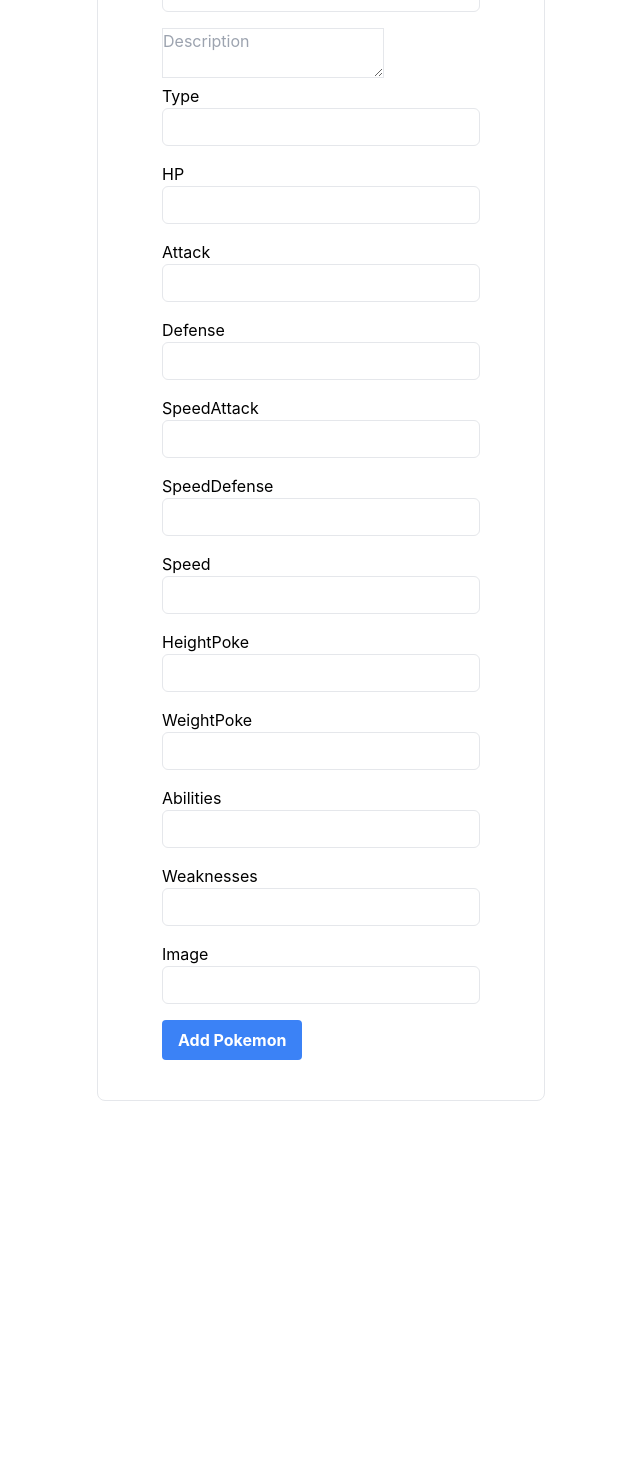
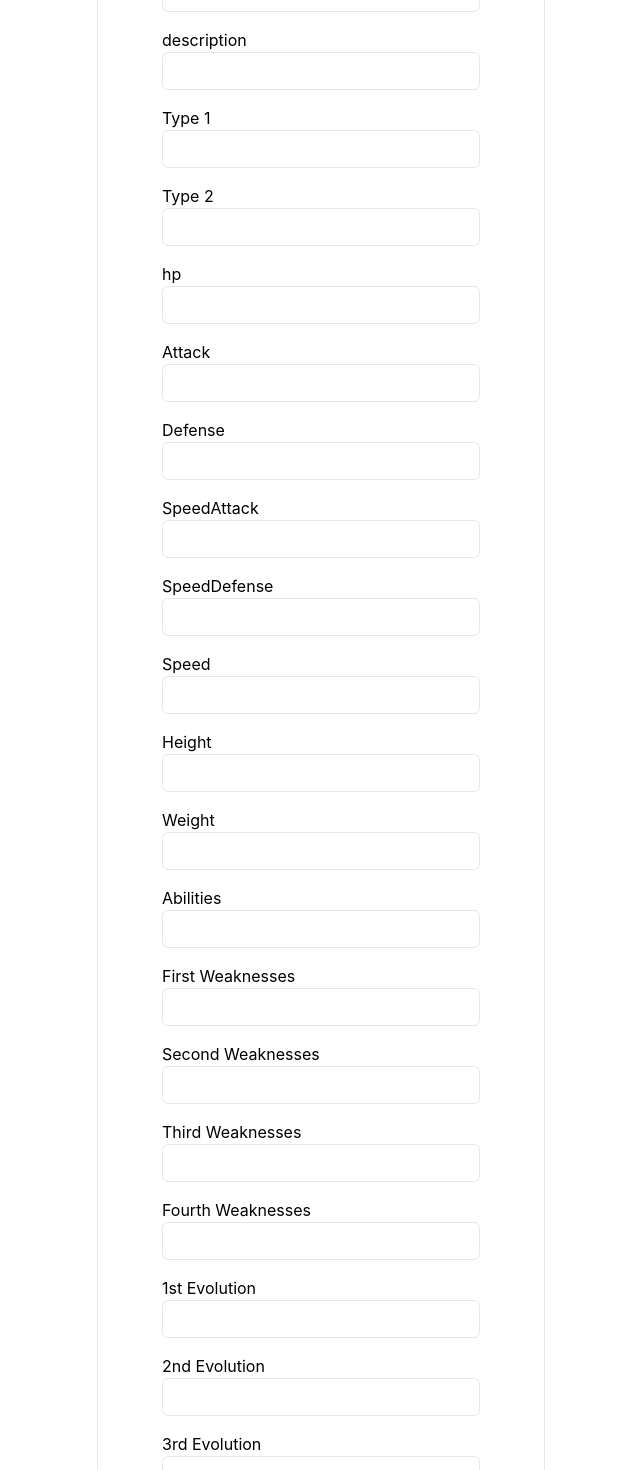
Before and after one commit to chicodevbr/pokedex-app, a React (Create React App) app: page /add in a window 1280 px wide. Shown: the part 340-1810 px from the top of the page, without its empty margins (319-959 px from the left). Before the commit the page ends 1441 px from the top, so only its background shows below. Built offline with nearby package versions, Linux system fonts and the light colour scheme.

Commit message:
add formik

```diff
--- a/package.json
+++ b/package.json
@@ -9,6 +9,7 @@
     "@testing-library/react": "11.1.0",
     "@testing-library/user-event": "12.1.10",
     "axios": "0.21.1",
+    "formik": "2.2.9",
     "jwt-decode": "3.1.2",
     "react": "17.0.2",
     "react-dom": "17.0.2",
--- a/src/components/AddPoke/AddPoke.js
+++ b/src/components/AddPoke/AddPoke.js
@@ -1,48 +1,74 @@
 import React, { useState } from 'react';
+import { useHistory } from 'react-router';
+
 import Button from '../UI/Button';
 import Input from '../UI/Input';
+
+import { useFormik } from 'formik';
 import axios from 'axios';
 import { BASE_URL } from '../../api/PokesService';
-import { useHistory } from 'react-router';
 
 const AddPoke = () => {
   const history = useHistory();
-  const [dexnumber, SetDexnumber] = useState();
-  const [name, setName] = useState('');
-  const [description, setDescription] = useState('');
-  const [type, setType] = useState([]);
-  const [hp, setHp] = useState('');
-  const [attack, setAttack] = useState('');
-  const [defense, setDefense] = useState('');
-  const [speedAttack, setSpeedAttack] = useState('');
-  const [speedDefense, setSpeedDefense] = useState('');
-  const [speed, setSpeed] = useState('');
-  const [weaknesses, setWeaknesses] = useState([]);
-  const [abilities, setAbilities] = useState('');
-  const [height, setHeightPoke] = useState('');
-  const [weight, setWeightPoke] = useState('');
-  const [image, setImage] = useState('');
 
-  const postData = () => {
-    axios.post(`${BASE_URL}/pokemon`, {
-      dexnumber,
-      name,
-      description,
-      type,
-      hp,
-      attack,
-      defense,
-      speed,
-      speedAttack,
-      speedDefense,
-      height,
-      weight,
-      weaknesses,
-      abilities,
-      image,
-    });
-    history.push('/dashboard');
-  };
+  const formik = useFormik({
+    initialValues: {
+      dexnumber: '',
+      name: '',
+      description: '',
+      type: { first: '', second: '' },
+      hp: '',
+      attack: '',
+      defense: '',
+      speed: '',
+      speedAttack: '',
+      speedDefense: '',
+      height: '',
+      weight: '',
+      weaknesses: { first: '', second: '', third: '', fourth: '' },
+      abilities: '',
+      evolution: { first: '', second: '', third: '' },
+      image: '',
+    },
+    async onSubmit(values) {
+      const body = {
+        dexnumber: values.dexnumber,
+        name: values.name,
+        description: values.description,
+        type: { first: values.type.first, second: values.type.second },
+        hp: values.hp,
+        attack: values.attack,
+        defense: values.defense,
+        speed: values.speed,
+        speedAttack: values.speedAttack,
+        speedDefense: values.speedDefense,
+        height: values.height,
+        weight: values.weight,
+        weaknesses: {
+          first: values.weaknesses.first,
+          second: values.weaknesses.second,
+          third: values.weaknesses.third,
+          fourth: values.weaknesses.fourth,
+        },
+        abilities: values.abilities,
+        evolution: {
+          first: values.evolution.first,
+          second: values.evolution.second,
+          third: values.evolution.third,
+        },
+        image: values.image,
+      };
+
+      console.log(body);
+
+      const response = await axios
+        .post(`${BASE_URL}/pokemon`, body)
+        .catch((err) => console.log(err));
+
+      console.log(response);
+      //history.push('/dashboard');
+    },
+  });
 
   return (
     <div className="h-screen flex bg-gray-bg1">
@@ -51,103 +77,189 @@
           Add Pokemons
         </h1>
 
-        <form>
+        <form onSubmit={formik.handleSubmit}>
           <Input
             label="NumberDex"
-            type="Number"
-            id="NumberDex"
-            onChange={(e) => SetDexnumber(e.target.value)}
+            type="text"
+            name="dexnumber"
+            id="dexnumber"
+            defaultValue={formik.values.dexnumber}
+            onChange={formik.handleChange}
           />
           <Input
             label="Name"
             type="text"
+            name="name"
             id="name"
-            onChange={(e) => setName(e.target.value)}
+            defaultValue={formik.values.name}
+            onChange={formik.handleChange}
           />
 
-          <textarea
-            id="Description"
-            name="Description"
-            placeholder="Description"
-            className={`border-solid border border-gray-200`}
-            onChange={(e) => setDescription(e.target.value)}
-          ></textarea>
           <Input
-            label="Type"
+            label="description"
             type="text"
-            id="Type"
-            onChange={(e) => setType(e.target.value)}
+            name="description"
+            id="description"
+            defaultValue={formik.values.description}
+            onChange={formik.handleChange}
+          ></Input>
+          <Input
+            label="Type 1"
+            type="text"
+            id="type.first"
+            name="type.first"
+            defaultValue={formik.values.type.first}
+            onChange={formik.handleChange}
           />
           <Input
-            label="HP"
+            label="Type 2"
             type="text"
-            id="HP"
-            onChange={(e) => setHp(e.target.value)}
+            id="type.second"
+            name="type.second"
+            defaultValue={formik.values.type.second}
+            onChange={formik.handleChange}
           />
+          <Input
+            label="hp"
+            type="text"
+            id="hp"
+            name="hp"
+            defaultValue={formik.values.hp}
+            onChange={formik.handleChange}
+          />
+
           <Input
             label="Attack"
             type="text"
-            id="Attack"
-            onChange={(e) => setAttack(e.target.value)}
+            id="attack"
+            name="attack"
+            defaultValue={formik.values.attack}
+            onChange={formik.handleChange}
           />
           <Input
             label="Defense"
             type="text"
-            id="Defense"
-            onChange={(e) => setDefense(e.target.value)}
+            id="defense"
+            name="defense"
+            defaultValue={formik.values.defense}
+            onChange={formik.handleChange}
           />
           <Input
             label="SpeedAttack"
             type="text"
-            id="SpeedAttack"
-            onChange={(e) => setSpeedAttack(e.target.value)}
+            id="speedAttack"
+            name="speedAttack"
+            defaultValue={formik.values.speedAttack}
+            onChange={formik.handleChange}
           />
           <Input
             label="SpeedDefense"
             type="text"
-            id="SpeedDefense"
-            onChange={(e) => setSpeedDefense(e.target.value)}
+            id="speedDefense"
+            name="speedDefense"
+            defaultValue={formik.values.speedDefense}
+            onChange={formik.handleChange}
           />
           <Input
             label="Speed"
             type="text"
-            id="Speed"
-            onChange={(e) => setSpeed(e.target.value)}
+            id="speed"
+            name="speed"
+            defaultValue={formik.values.speed}
+            onChange={formik.handleChange}
           />
           <Input
-            label="HeightPoke"
+            label="Height"
             type="text"
-            id="HeightPoke"
-            onChange={(e) => setHeightPoke(e.target.value)}
+            id="height"
+            name="height"
+            defaultValue={formik.values.height}
+            onChange={formik.handleChange}
           />
           <Input
-            label="WeightPoke"
+            label="Weight"
             type="text"
-            id="WeightPoke"
-            onChange={(e) => setWeightPoke(e.target.value)}
+            id="weight"
+            name="weight"
+            defaultValue={formik.values.weight}
+            onChange={formik.handleChange}
           />
           <Input
             label="Abilities"
             type="text"
-            id="Abilities"
-            onChange={(e) => setAbilities(e.target.value)}
+            id="abilities"
+            name="abilities"
+            defaultValue={formik.values.abilities}
+            onChange={formik.handleChange}
           />
           <Input
-            label="Weaknesses"
+            label="First Weaknesses"
             type="text"
-            id="Weaknesses"
-            onChange={(e) => setWeaknesses(e.target.value)}
+            id="weaknesses.first"
+            name="weaknesses.first"
+            defaultValue={formik.values.weaknesses.first}
+            onChange={formik.handleChange}
+          />
+          <Input
+            label="Second Weaknesses"
+            type="text"
+            id="weaknesses.second"
+            name="weaknesses.second"
+            defaultValue={formik.values.weaknesses.second}
+            onChange={formik.handleChange}
+          />
+          <Input
+            label="Third Weaknesses"
+            type="text"
+            id="weaknesses.third"
+            name="weaknesses.third"
+            defaultValue={formik.values.weaknesses.third}
+            onChange={formik.handleChange}
+          />
+
+          <Input
+            label="Fourth Weaknesses"
+            type="text"
+            id="weaknesses.fourth"
+            name="weaknesses.fourth"
+            defaultValue={formik.values.weaknesses.fourth}
+            onChange={formik.handleChange}
+          />
+          <Input
+            label="1st Evolution"
+            type="text"
+            id="evolution.first"
+            name="evolution.first"
+            defaultValue={formik.values.evolution.first}
+            onChange={formik.handleChange}
+          />
+          <Input
+            label="2nd Evolution"
+            type="text"
+            id="evolution.second"
+            name="evolution.second"
+            defaultValue={formik.values.evolution.second}
+            onChange={formik.handleChange}
+          />
+          <Input
+            label="3rd Evolution"
+            type="text"
+            id="evolution.third"
+            name="evolution.third"
+            defaultValue={formik.values.evolution.third}
+            onChange={formik.handleChange}
           />
           <Input
             label="Image"
             type="text"
-            id="Image"
-            onChange={(e) => setImage(e.target.value)}
+            id="image"
+            name="image"
+            defaultValue={formik.values.image}
+            onChange={formik.handleChange}
           />
           <Button
             className={`bg-blue-500 hover:bg-blue-700 text-white font-bold py-2 px-4 rounded`}
             type="submit"
-            onClick={postData}
           >
             Add Pokemon
           </Button>
--- a/src/pages/Pokmeon/index.js
+++ b/src/pages/Pokmeon/index.js
@@ -6,7 +6,7 @@
 import PokeInfos from '../../components/PokeInfos/PokeInfos';
 import PokeTypes from '../../components/PokeTypes/PokeTypes';
 import Card from '../../components/UI/Card';
-import PokeWeaknesses from '../../PokeWeaknesses/PokeWeaknesses';
+import PokeWeaknesses from '../../components/PokeWeaknesses/PokeWeaknesses';
 
 const PokeDetails = () => {
   const { id } = useParams();
```
Also changed, not shown: src/components/PokeWeaknesses/PokeWeaknesses.js (renamed from src/PokeWeaknesses/PokeWeaknesses.js), 1 other file (tests, documents, lock files or other folders).
